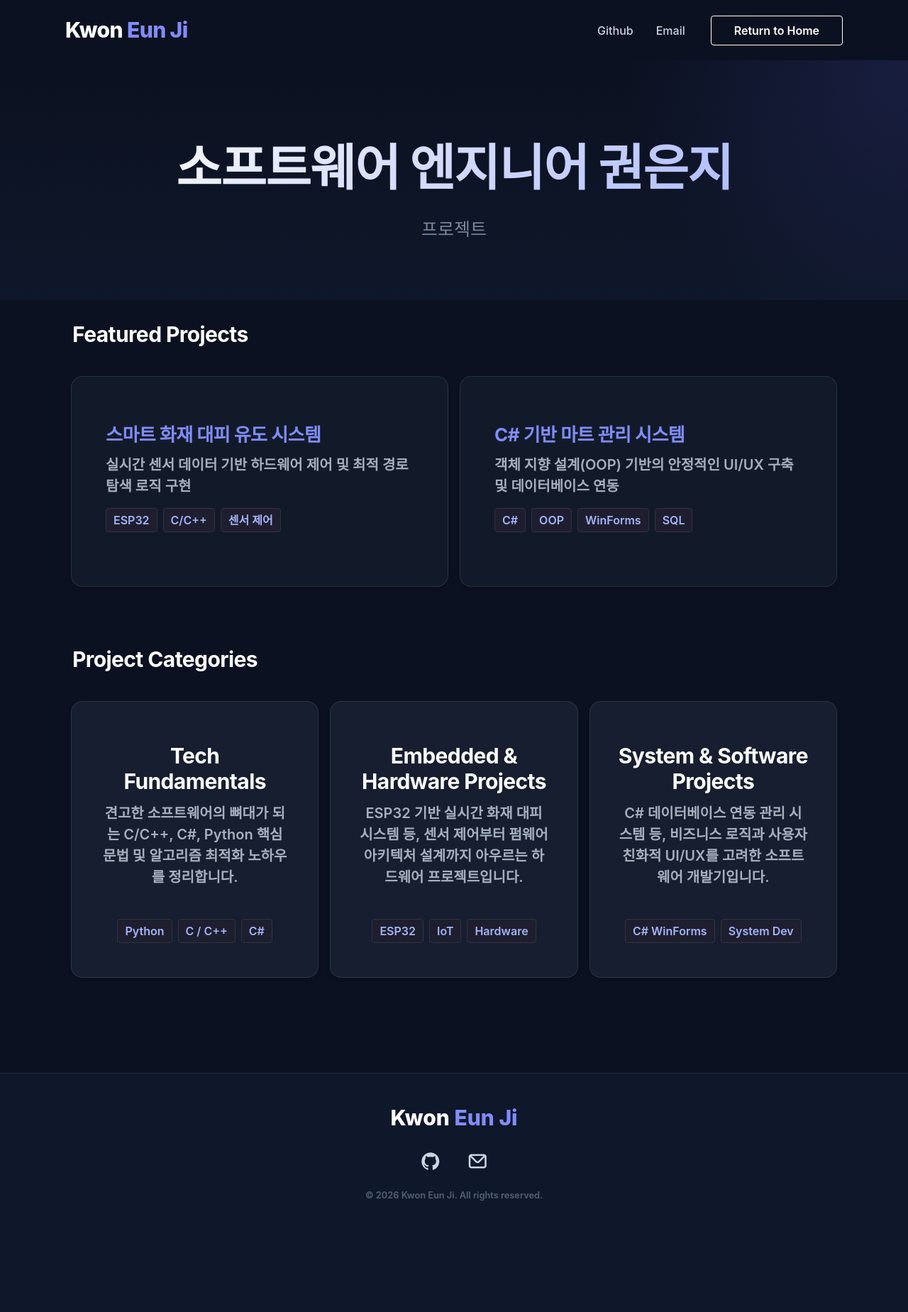
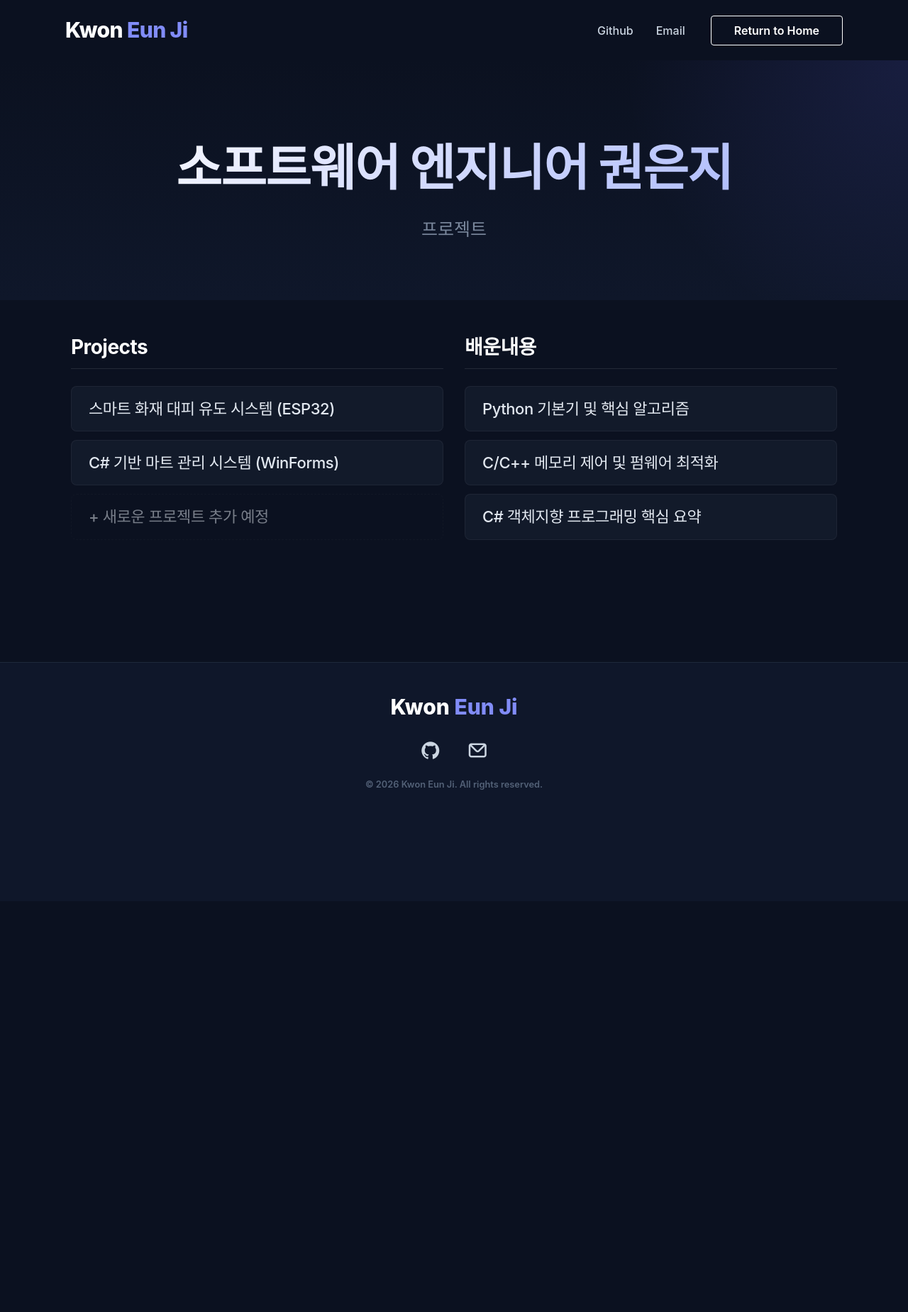
Before and after one commit to eunji021/eunji021.github.io, a Jekyll site: the page built from index.html, in a window 1280 px wide. Shown: the whole page at 71% size. Built offline with Jekyll 4.4.1, drawn with Linux system fonts in a browser that asks for light colours; nearby versions of some CDN libraries; some web fonts are replaced; comment, search, counter and statistics services are not loaded; after the commit the page ends 1270 px from its top, so only the background shows below that.

Commit message:
디자인 변경3

```diff
--- a/_scss/_premium.scss
+++ b/_scss/_premium.scss
@@ -208,3 +208,38 @@ h1, h2, h3, h4, h5, h6 {
   font-weight: 600 !important;
   border: 1px solid #313244 !important;
 }
+
+
+// Dashboard List Card Styles
+.list-card {
+  display: block;
+  padding: 18px 24px !important;
+  background: rgba(30, 41, 59, 0.4) !important;
+  border: 1px solid rgba(255, 255, 255, 0.05) !important;
+  border-radius: 8px !important;
+  margin-bottom: 12px !important;
+  transition: all 0.2s ease !important;
+  text-decoration: none !important;
+
+  &:hover {
+    background: rgba(30, 41, 59, 0.9) !important;
+    border-color: #818cf8 !important;
+    transform: translateX(4px) !important;
+  }
+
+  .list-title {
+    color: #e2e8f0 !important;
+    font-size: 1.1rem;
+    font-weight: 500;
+    margin: 0;
+  }
+}
+
+.dashboard-title {
+  color: #ffffff;
+  font-weight: 700;
+  font-size: 1.4rem;
+  margin-bottom: 24px;
+  padding-bottom: 12px;
+  border-bottom: 1px solid rgba(255, 255, 255, 0.1);
+}
--- a/index.html
+++ b/index.html
@@ -8,84 +8,42 @@ title: Home
 <div class="container-full" style="background-color: #0b1120; padding-bottom: 120px;">
   <div class="container grid-xl">
 
-    <!-- Featured Projects Section -->
-    <div class="columns negative-m-s" style="margin-top: 20px;">
-      <div class="column col-12 text-left" style="margin-bottom: 16px; padding: 0 10px;">
-        <h3 style="color: #ffffff; font-weight: 700; font-size: 1.5rem;">Featured Projects</h3>
-      </div>
+    <!-- Dashboard Split Section -->
+    <div class="columns" style="margin-top: 40px;">
 
-      <!-- Project A -->
-      <div class="column col-6 col-md-12" style="margin-bottom: 24px;">
-        <a href="{{ site.baseurl }}/embedded-hardware-projects/smart-fire-evacuation" style="text-decoration: none;">
-          <div class="card featured-card">
-            <div class="card-body">
-              <h3 class="card-title" style="color: #818cf8; font-size: 1.3rem;">스마트 화재 대피 유도 시스템</h3>
-              <p class="card-desc" style="color: #cbd5e1; margin-bottom: 16px;">실시간 센서 데이터 기반 하드웨어 제어 및 최적 경로 탐색 로직 구현</p>
-              <div class="tech-badges" style="justify-content: flex-start;">
-                <span class="badge-pill">ESP32</span>
-                <span class="badge-pill">C/C++</span>
-                <span class="badge-pill">센서 제어</span>
-              </div>
-            </div>
-          </div>
+      <!-- Left Column: Projects -->
+      <div class="column col-6 col-md-12" style="padding-right: 15px; margin-bottom: 40px;">
+        <h3 class="dashboard-title">Projects</h3>
+
+        <a href="{{ site.baseurl }}/embedded-hardware-projects" class="list-card">
+          <h4 class="list-title">스마트 화재 대피 유도 시스템 (ESP32)</h4>
+        </a>
+
+        <a href="{{ site.baseurl }}/system-software-projects" class="list-card">
+          <h4 class="list-title">C# 기반 마트 관리 시스템 (WinForms)</h4>
+        </a>
+
+        <a href="#" class="list-card" style="border-style: dashed !important; background: transparent !important; opacity: 0.5;">
+          <h4 class="list-title">+ 새로운 프로젝트 추가 예정</h4>
         </a>
       </div>
 
-      <!-- Project B -->
-      <div class="column col-6 col-md-12" style="margin-bottom: 24px;">
-        <a href="{{ site.baseurl }}/system-software-projects/mart-management" style="text-decoration: none;">
-          <div class="card featured-card">
-            <div class="card-body">
-              <h3 class="card-title" style="color: #818cf8; font-size: 1.3rem;">C# 기반 마트 관리 시스템</h3>
-              <p class="card-desc" style="color: #cbd5e1; margin-bottom: 16px;">객체 지향 설계(OOP) 기반의 안정적인 UI/UX 구축 및 데이터베이스 연동</p>
-              <div class="tech-badges" style="justify-content: flex-start;">
-                <span class="badge-pill">C#</span>
-                <span class="badge-pill">OOP</span>
-                <span class="badge-pill">WinForms</span>
-                <span class="badge-pill">SQL</span>
-              </div>
-            </div>
-          </div>
+      <!-- Right Column: Learnings -->
+      <div class="column col-6 col-md-12" style="padding-left: 15px;">
+        <h3 class="dashboard-title">배운내용</h3>
+
+        <a href="{{ site.baseurl }}/tech-fundamentals" class="list-card">
+          <h4 class="list-title">Python 기본기 및 핵심 알고리즘</h4>
+        </a>
+
+        <a href="{{ site.baseurl }}/tech-fundamentals" class="list-card">
+          <h4 class="list-title">C/C++ 메모리 제어 및 펌웨어 최적화</h4>
+        </a>
+
+        <a href="{{ site.baseurl }}/tech-fundamentals" class="list-card">
+          <h4 class="list-title">C# 객체지향 프로그래밍 핵심 요약</h4>
         </a>
       </div>
-    </div>
-
-    <!-- All Categories Section -->
-    <div class="columns negative-m-s" style="margin-top: 60px;">
-      <div class="column col-12 text-left" style="margin-bottom: 16px; padding: 0 10px;">
-        <h3 style="color: #ffffff; font-weight: 700; font-size: 1.5rem;">Project Categories</h3>
-      </div>
-
-      {% for category in site.data.category_list %}
-      {% capture category_name %}{{ category | first }}{% endcapture %}
-      {% assign page_category = site.data.category_list[category_name] %}
-
-      <div class="column col-4 col-md-6 col-sm-12" style="margin-bottom: 24px;">
-        <a href="{{ site.baseurl }}/{{ category_name | slugify }}" style="text-decoration: none;">
-          <div class="card">
-            <div class="card-body text-center" style="display: flex; flex-direction: column; height: 100%;">
-              <h3 class="card-title">{{ page_category.name }}</h3>
-              <p class="card-desc">{{ page_category.description }}</p>
-
-              <div class="tech-badges">
-                {% if category_name == 'tech-fundamentals' %}
-                  <span class="badge-pill">Python</span>
-                  <span class="badge-pill">C / C++</span>
-                  <span class="badge-pill">C#</span>
-                {% elsif category_name == 'embedded-hardware-projects' %}
-                  <span class="badge-pill">ESP32</span>
-                  <span class="badge-pill">IoT</span>
-                  <span class="badge-pill">Hardware</span>
-                {% elsif category_name == 'system-software-projects' %}
-                  <span class="badge-pill">C# WinForms</span>
-                  <span class="badge-pill">System Dev</span>
-                {% endif %}
-              </div>
-            </div>
-          </div>
-        </a>
-      </div>
-      {% endfor %}
 
     </div>
   </div>
```
